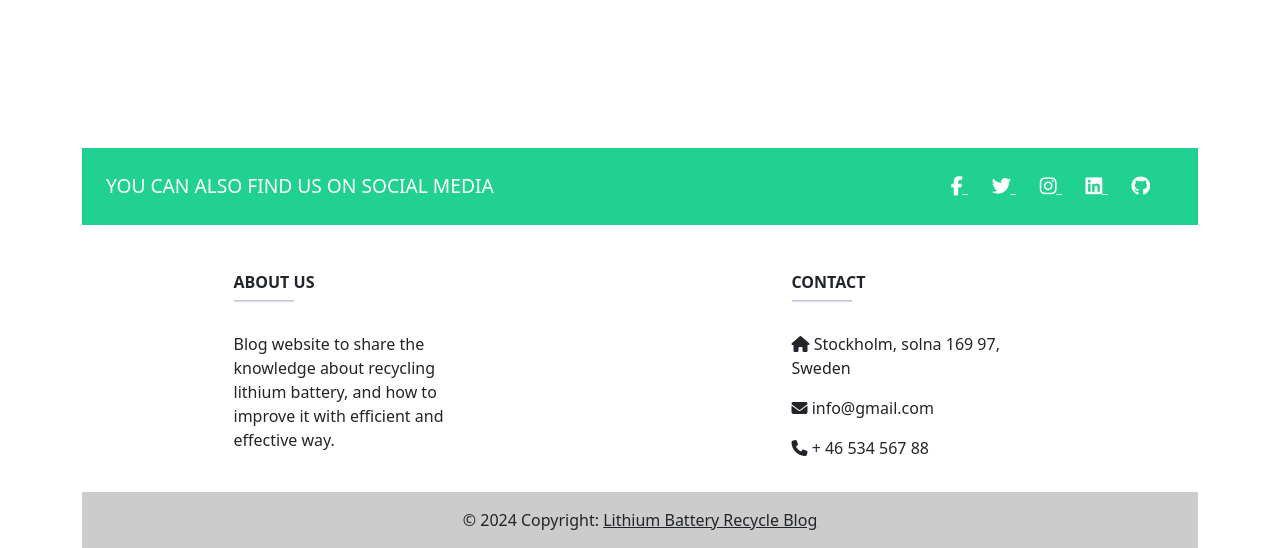
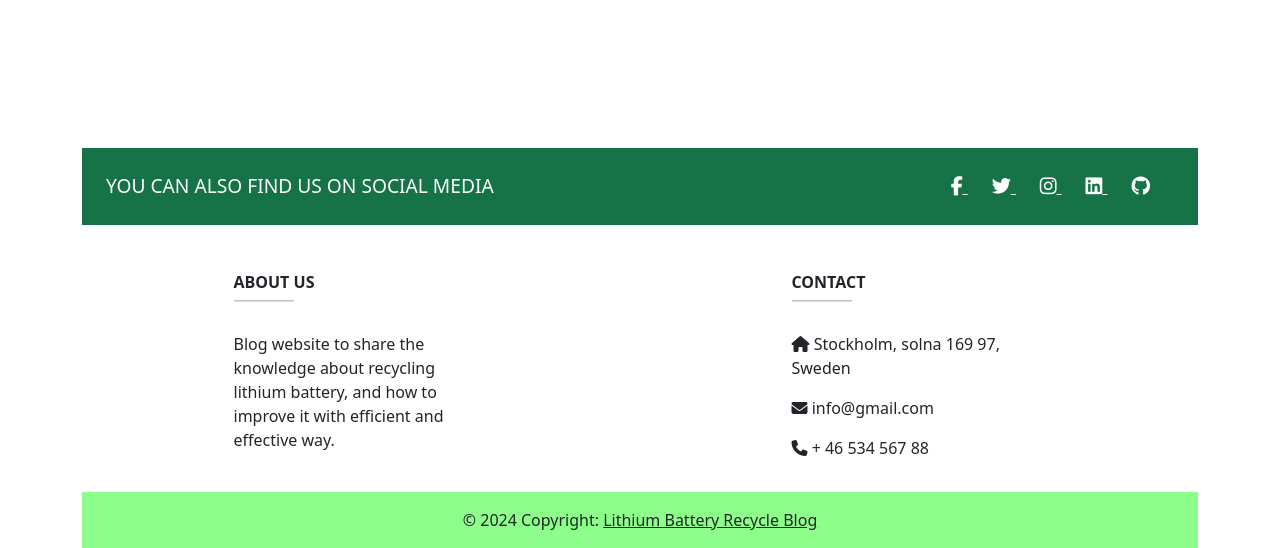
Before and after one commit to Ahmadalhindi/lithium-battery-recycle-blog, a Django app: page / in a window 1280 px wide. Shown: the part 386-934 px from the top of the page. Run offline with Django 3.2, Linux system fonts and the light colour scheme; data that the repository does not hold is empty; some libraries are stand-ins or nearby versions.

Commit message:
Adjust the color of the footer in base.html

```diff
--- a/templates/base.html
+++ b/templates/base.html
@@ -93,19 +93,6 @@
       </div>
     </nav>
 
-    <!-- Background picture -->
-    <div class="container">
-      <div class="row">
-        <div class="col-md-12 center-image">
-          <img
-            src="https://res.cloudinary.com/dijx7wwua/image/upload/v1705840184/background_image_suojbw.webp"
-            alt="Cover Image"
-            class="img-fluid"
-          />
-        </div>
-      </div>
-    </div>
-
     <!-- Alerts messages -->
     <div class="container">
       <div class="row">
@@ -125,6 +112,19 @@
             ></button>
           </div>
           {% endfor %}
+        </div>
+      </div>
+    </div>
+
+    <!-- Background picture -->
+    <div class="container">
+      <div class="row">
+        <div class="col-md-12 center-image">
+          <img
+            src="https://res.cloudinary.com/dijx7wwua/image/upload/v1705840184/background_image_suojbw.webp"
+            alt="Cover Image"
+            class="img-fluid"
+          />
         </div>
       </div>
     </div>
@@ -171,7 +171,7 @@
           <!-- Social media -->
           <div
             class="d-flex justify-content-between p-4 text-white"
-            style="background-color: #21d192; font-size: larger"
+            style="background-color: #157347; font-size: larger"
           >
             <div class="me-5">
               <span>YOU CAN ALSO FIND US ON SOCIAL MEDIA</span>
@@ -184,7 +184,7 @@
                 aria-label="visit our facebook page"
                 class="text-white me-4"
               >
-                <i class="fab fa-facebook-f"></i>
+              <i class="fa-brands fa-facebook-f"></i>
               </a>
               <a
                 href="https://twitter.com/"
@@ -258,7 +258,7 @@
           <!-- Copyright -->
           <div
             class="text-center p-3"
-            style="background-color: rgba(0, 0, 0, 0.2)"
+            style="background-color: #8efe8b"
           >
             © 2024 Copyright:
             <a class="text-dark" href="{% url 'home' %}"
```
